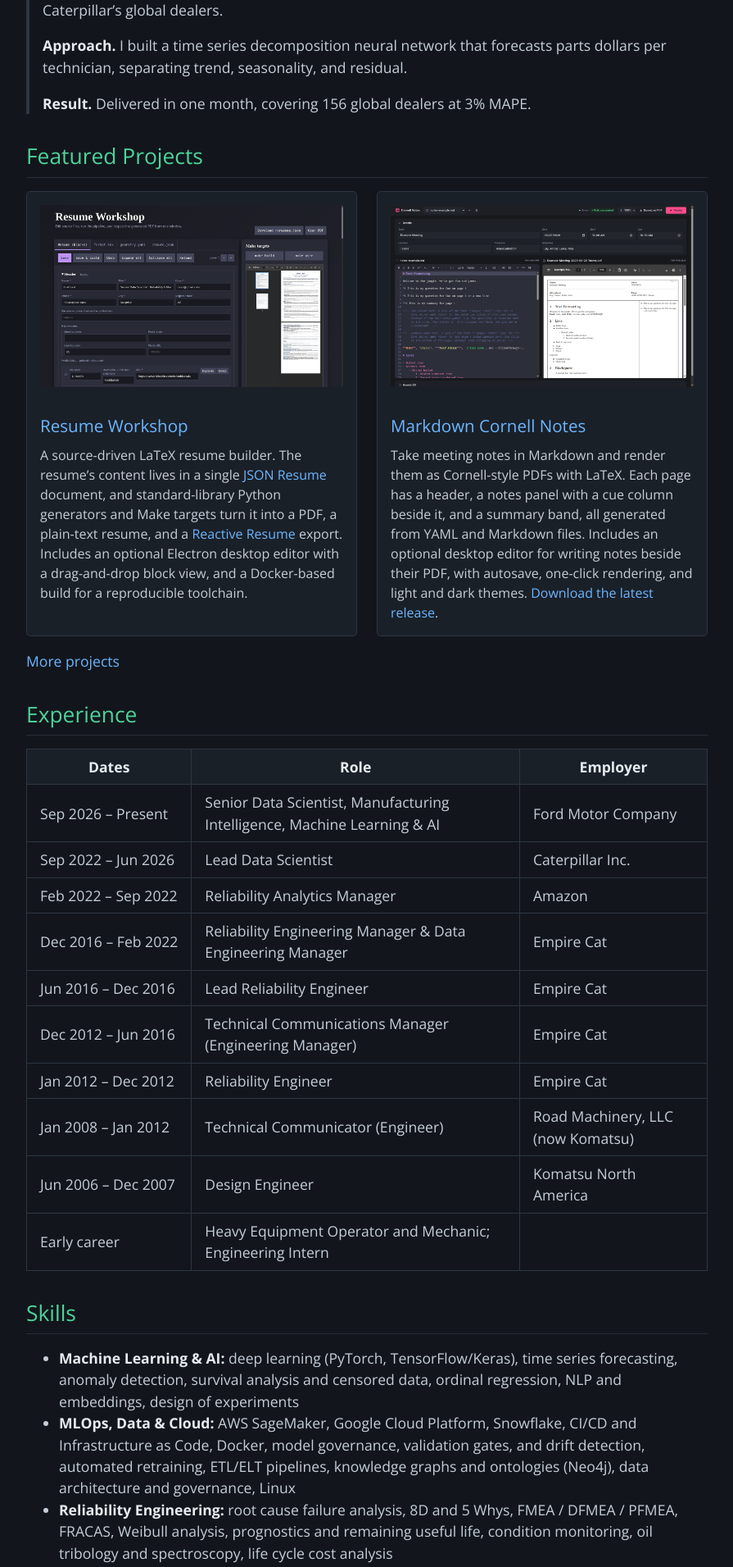
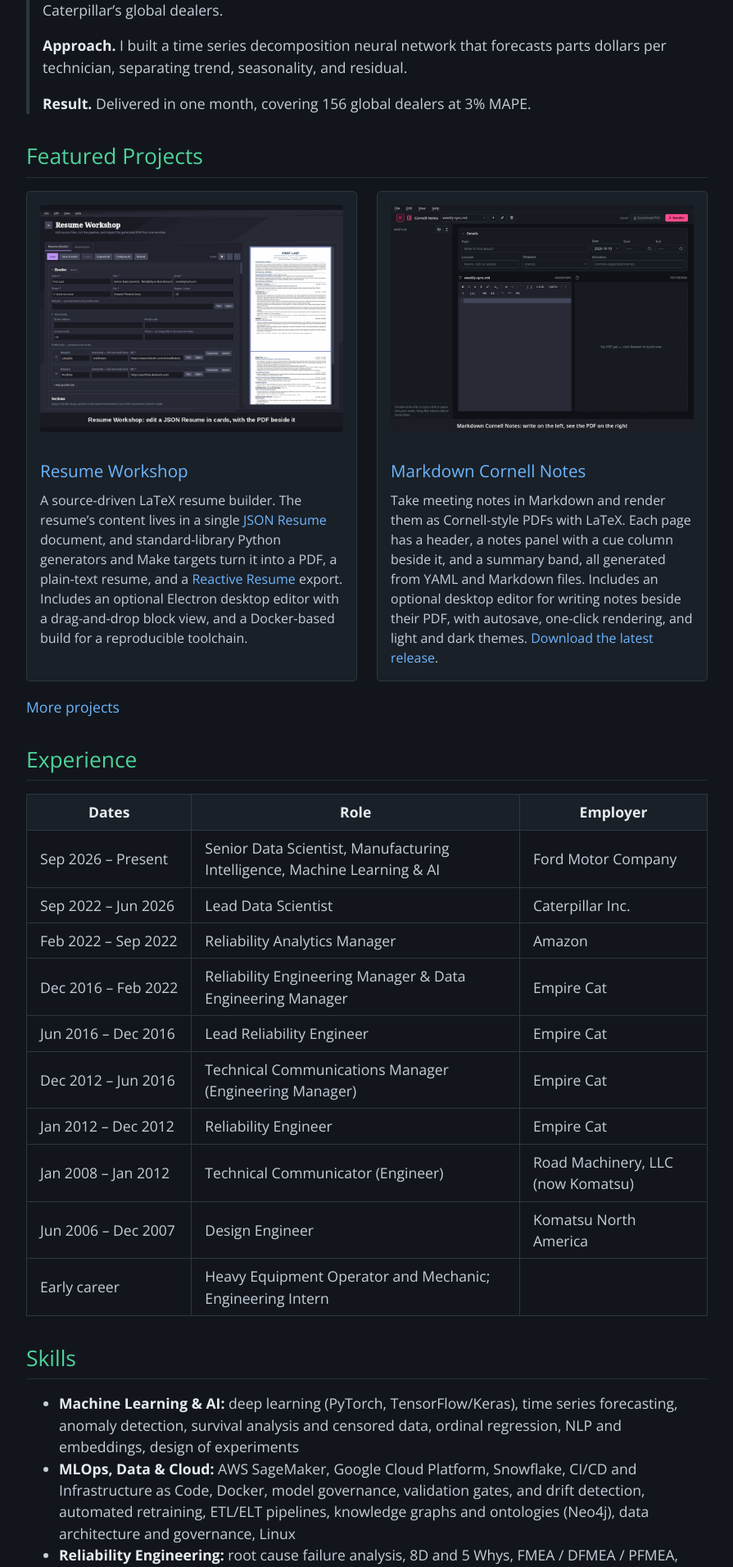
Before and after one commit to forloop11/portfolio, a Jekyll site: the page built from index.md, in a window 1280 px wide. Shown: the part 2135-4046 px from the top of the page at 82% size, without its empty margins (192-1087 px from the left). Built offline with Jekyll 4.4.1, drawn with Linux system fonts in a browser that asks for light colours.

Commit message:
use project gifs as card thumbnails

```diff
--- a/assets/css/style.scss
+++ b/assets/css/style.scss
@@ -142,9 +142,9 @@
     img {
       display: block;
       width: 100%;
-      aspect-ratio: 5 / 3;
-      object-fit: cover;
-      object-position: top left;
+      aspect-ratio: 4 / 3;
+      object-fit: contain;
+      background-color: $page-bg-color;
       border-radius: 0.2rem;
     }
 
--- a/index.md
+++ b/index.md
@@ -87,7 +87,7 @@
 
 <div class="card" markdown="1">
 
-[![Resume Workshop desktop editor showing the resume block view beside the generated PDF](images/projects/resume-workshop.png)](https://github.com/forloop11/resume-workshop)
+[![Animated demo of the Resume Workshop desktop editor: editing a JSON Resume in cards with the generated PDF beside it](assets/demo.gif)](https://github.com/forloop11/resume-workshop)
 
 ### [Resume Workshop](https://github.com/forloop11/resume-workshop)
 
@@ -97,7 +97,7 @@
 
 <div class="card" markdown="1">
 
-[![Markdown Cornell Notes editor showing Markdown notes beside the rendered Cornell-style PDF](images/projects/markdown-cornell-notes.png)](https://github.com/forloop11/markdown-cornell-notes)
+[![Animated tutorial of the Markdown Cornell Notes editor: writing Markdown notes and rendering the Cornell-style PDF beside them](assets/tutorial.gif)](https://github.com/forloop11/markdown-cornell-notes)
 
 ### [Markdown Cornell Notes](https://github.com/forloop11/markdown-cornell-notes)
 
```
